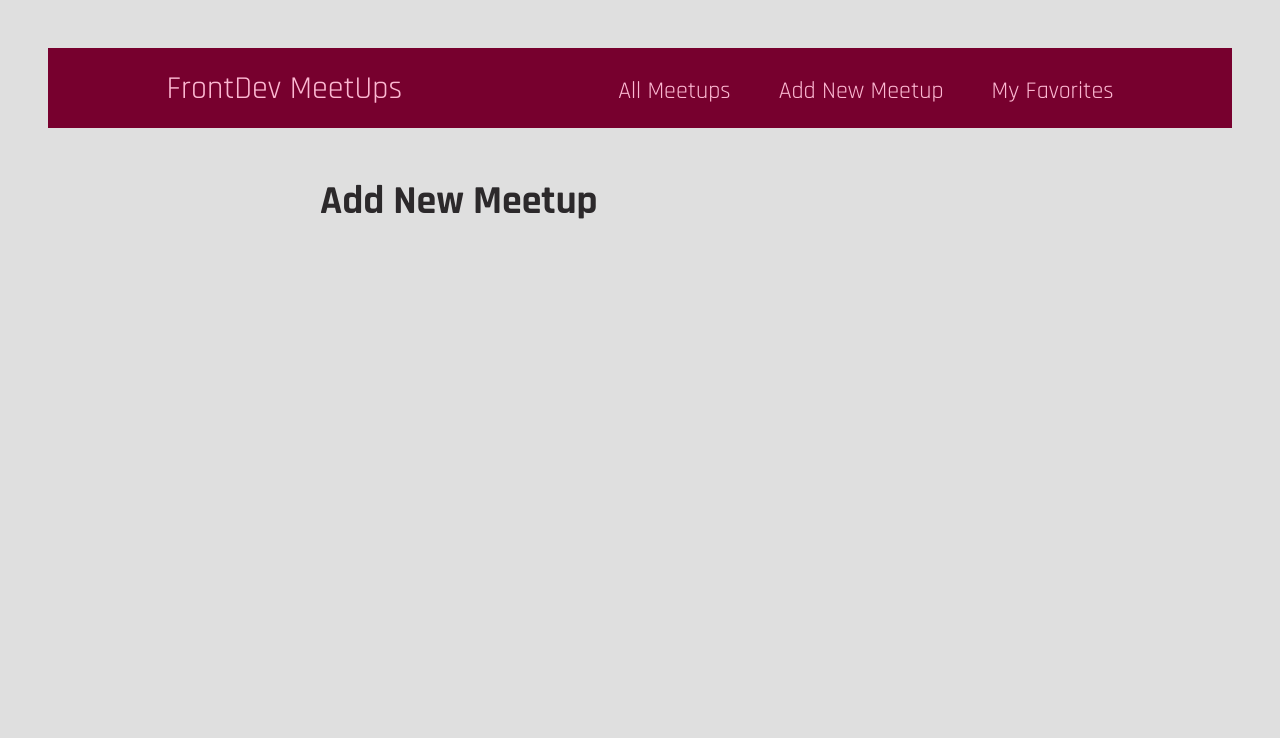
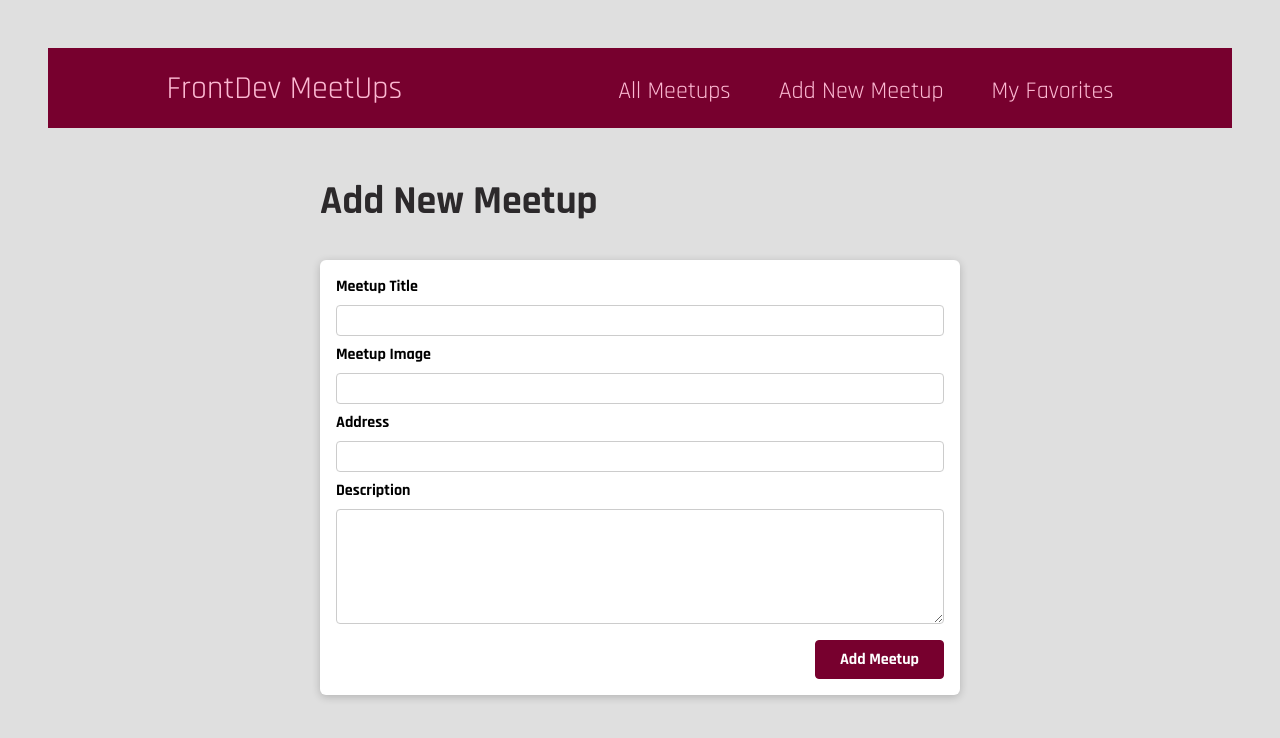
Before and after one commit to SanyaOdare/meetup-react-app, a React (Create React App) app: page /new-meetup in a window 1280 px wide. Shown: the top 738 px of the page. Built offline with nearby package versions, Linux system fonts and the light colour scheme.

Commit message:
add form style

```diff
--- a/src/components/meetups/NewMeetupForm.js
+++ b/src/components/meetups/NewMeetupForm.js
@@ -0,0 +1,32 @@
+import Card from '../ui/Card';
+import classes from './NewMeetupForm.module.css';
+
+function NewMeetupForm() {
+  return (
+    <Card>
+      <form className={classes.form}>
+        <div className={classes.control}>
+          <label htmlFor='title'>Meetup Title</label>
+          <input type='text' required id='title' />
+        </div>
+        <div className={classes.control}>
+          <label htmlFor='image'>Meetup Image</label>
+          <input type='url' required id='image' />
+        </div>
+        <div className={classes.control}>
+          <label htmlFor='address'>Address</label>
+          <input type='text' required id='address' />
+        </div>
+        <div className={classes.control}>
+          <label htmlFor='description'>Description</label>
+          <textarea id='description' required rows='5'></textarea>
+        </div>
+        <div className={classes.actions}>
+          <button>Add Meetup</button>
+        </div>
+      </form>
+    </Card>
+  );
+}
+
+export default NewMeetupForm;
--- /dev/null
+++ b/src/components/meetups/NewMeetupForm.module.css
@@ -0,0 +1,45 @@
+.form {
+  padding: 1rem;
+}
+
+.control {
+  margin-bottom: 0.5rem;
+}
+
+.control label {
+  display: block;
+  font-weight: bold;
+  margin-bottom: 0.5rem;
+}
+
+.control input,
+.control textarea {
+  display: block;
+  font: inherit;
+  border-radius: 4px;
+  border: 1px solid #ccc;
+  padding: 0.25rem;
+  width: 100%;
+}
+
+.actions {
+  margin-top: 1rem;
+  text-align: right;
+}
+
+.actions button {
+  font: inherit;
+  cursor: pointer;
+  background-color: #77002e;
+  color: white;
+  padding: 0.5rem 1.5rem;
+  border: 1px solid #77002e;
+  border-radius: 4px;
+  font-weight: bold;
+}
+
+.actions button:hover,
+.actions button:active {
+  background-color: #a50e48;
+  border-color: #a50e48;
+}
--- a/src/pages/NewMeetup.js
+++ b/src/pages/NewMeetup.js
@@ -1,7 +1,10 @@
+import NewMeetupForm from "../components/meetups/NewMeetupForm";
+
 function NewMeetupPage() {
   return (
     <section>
       <h1>Add New Meetup</h1>
+      <NewMeetupForm />
     </section>
   );
 }
```
